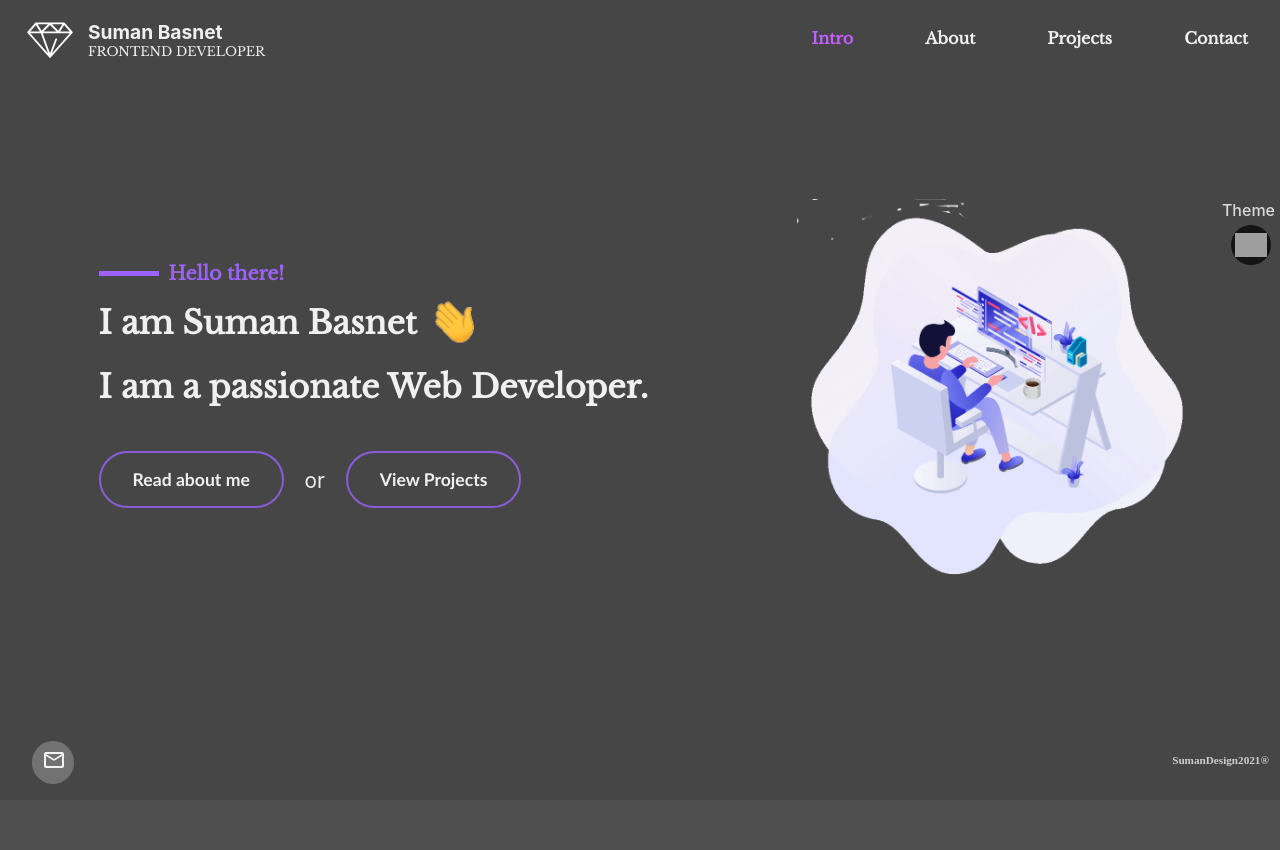
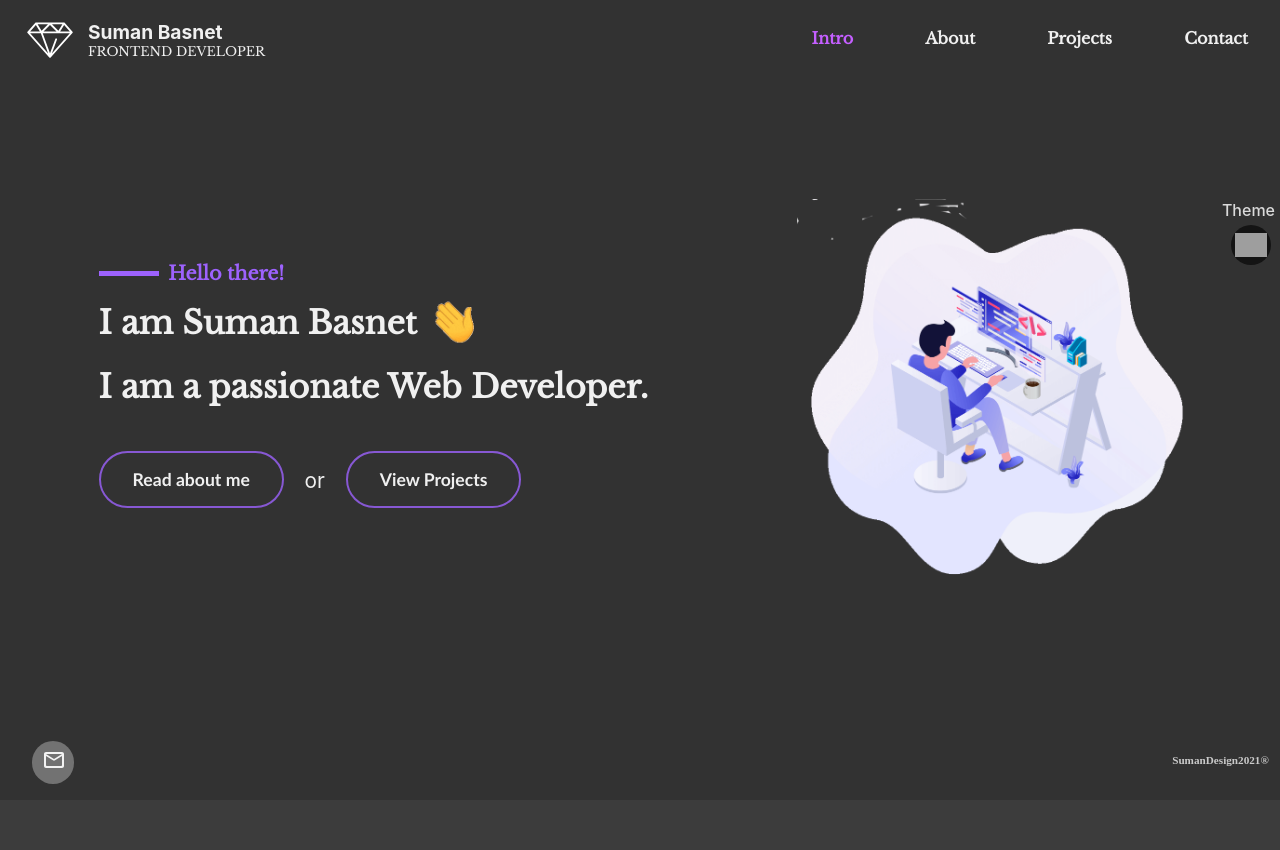
Before and after one commit to RioterTrov97/portfolio-site, a React (Create React App) app: page / in a window 1280 px wide. Shown: the top 850 px of the page. Built offline with nearby package versions, Linux system fonts and the light colour scheme; grey boxes are pictures that could not be loaded.

Commit message:
Quality Improvements

```diff
--- a/src/About.css
+++ b/src/About.css
@@ -186,7 +186,7 @@
 }
 
 .aboutBlack {
-	background: rgb(80, 79, 79);
+	background: rgb(60, 60, 60);
 }
 
 .aboutDarkText,
--- a/src/Contact.css
+++ b/src/Contact.css
@@ -304,7 +304,7 @@
 }
 
 .contactBlack {
-	background: rgb(80, 79, 79);
+	background: rgb(60, 60, 60);
 }
 
 .contactDarkText,
--- a/src/Footer.css
+++ b/src/Footer.css
@@ -1,8 +1,13 @@
+.footerContainer {
+	display: flex;
+	align-items: center;
+	justify-content: center;
+}
 .footer {
 	position: fixed;
 	bottom: 0;
 	width: 100%;
-	max-width: 1400px;
+	max-width: 1600px;
 	display: flex;
 	justify-content: flex-start;
 	z-index: 20;
--- a/src/Footer.js
+++ b/src/Footer.js
@@ -6,6 +6,7 @@ import { useHistory } from 'react-router';
 function Footer({ theme }) {
 	const history = useHistory();
 	return (
+		<div className="footerContainer">
 			<div className="footer">
 				<div className="footerLeft">
 					<div
@@ -26,6 +27,7 @@ function Footer({ theme }) {
 					<p>SumanDesign2021®</p>
 				</div>
 			</div>
+		</div>
 	);
 }
 
--- a/src/Intro.css
+++ b/src/Intro.css
@@ -249,7 +249,7 @@
 }
 
 .introBlack {
-	background: rgb(70, 70, 70);
+	background: rgb(50, 50, 50);
 }
 
 .introDarkText > h5,
@@ -264,7 +264,7 @@
 
 .introDarkBefore::before {
 	z-index: 1;
-	background: rgb(70, 70, 70);
+	background: rgb(50, 50, 50);
 	color: rgb(157, 98, 253);
 }
 
--- a/src/Nav.css
+++ b/src/Nav.css
@@ -163,7 +163,7 @@
 }
 
 .navBlack {
-	background: rgb(70, 70, 70);
+	background: rgb(50, 50, 50);
 }
 
 .navDarkText {
--- a/src/Projects.css
+++ b/src/Projects.css
@@ -87,7 +87,7 @@
 }
 
 .projectsBlack {
-	background: rgb(70, 70, 70);
+	background: rgb(50, 50, 50);
 }
 
 .projectsDarkText > p,
```
Lines whose indentation alone changed are shown as unchanged.
